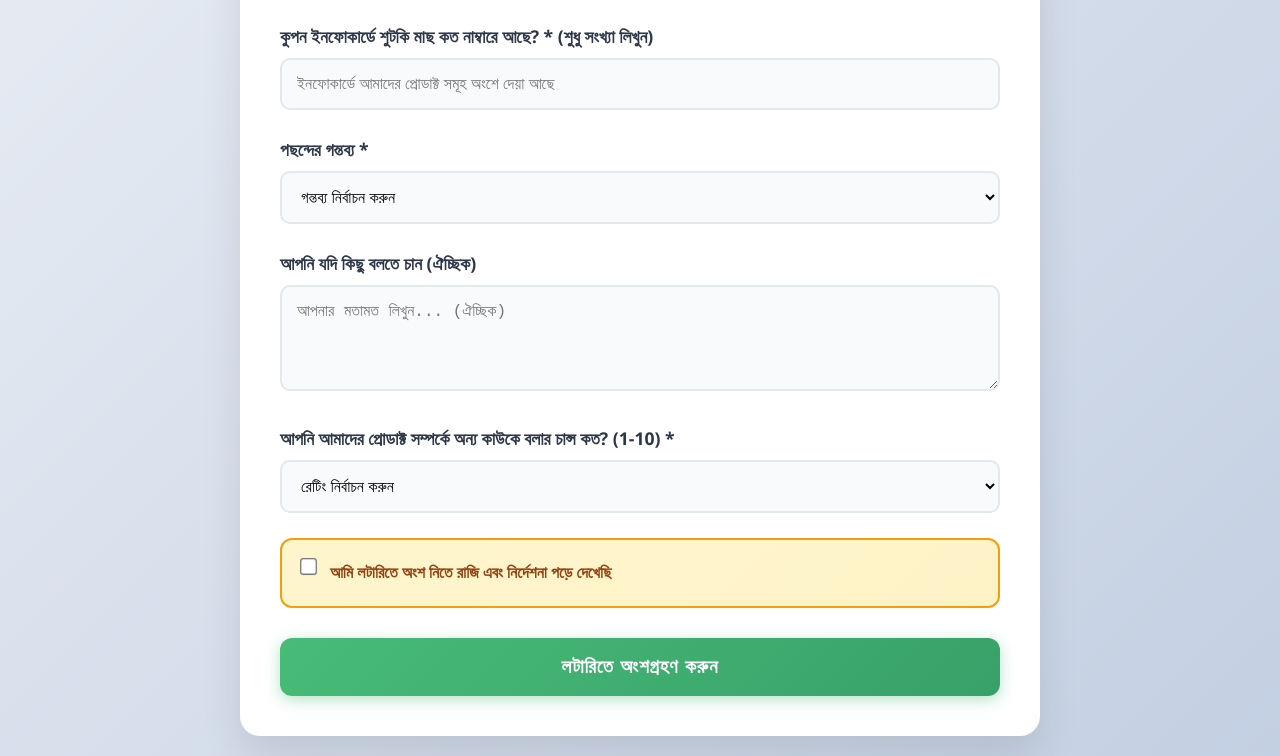
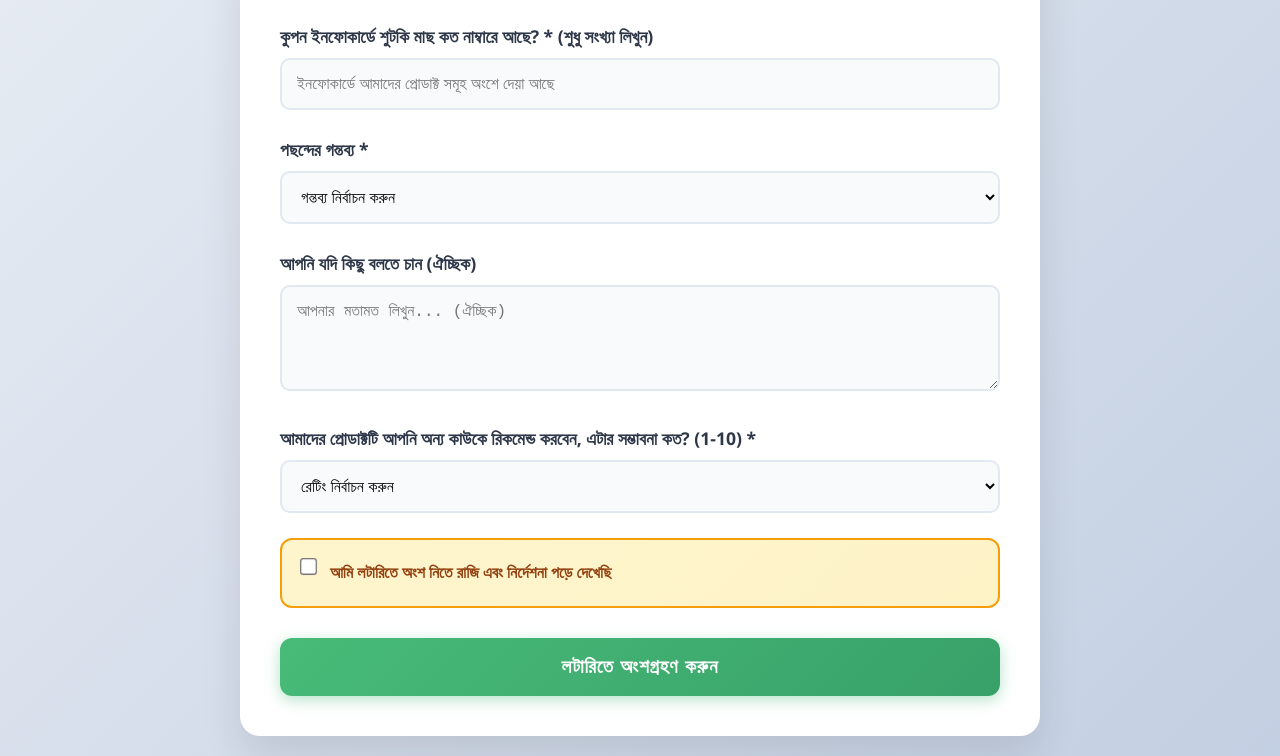
Before and after one commit to zinnurain250/testing-lottery, a plain HTML site: page index.html in a window 1280 px wide. Shown: the part 935-1691 px from the top of the page. Drawn offline with Linux system fonts and the light colour scheme.

Commit message:
Update index.html

```diff
--- a/index.html
+++ b/index.html
@@ -466,7 +466,7 @@
 
                 <!-- New: NPS-like rating 1-10 -->
                 <div class="form-group">
-                    <label for="likelihood">আপনি আমাদের প্রোডাক্ট সম্পর্কে অন্য কাউকে বলার চান্স কত? (1-10) *</label>
+                    <label for="likelihood">আমাদের প্রোডাক্টটি আপনি অন্য কাউকে রিকমেন্ড করবেন, এটার সম্ভাবনা কত? (1-10) *</label>
                     <select id="likelihood" name="likelihood" required>
                         <option value="">রেটিং নির্বাচন করুন</option>
                         <option value="1">1</option>
```
